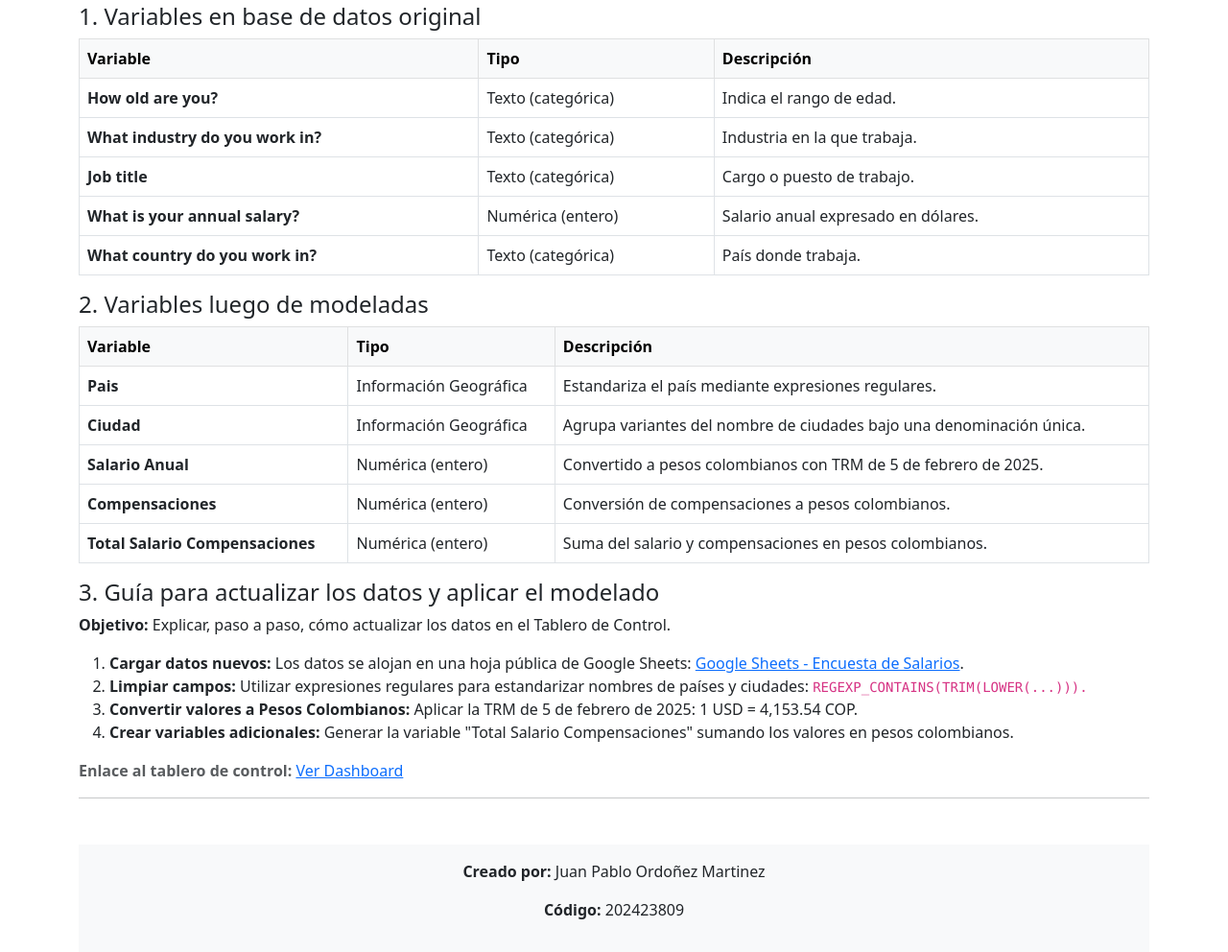
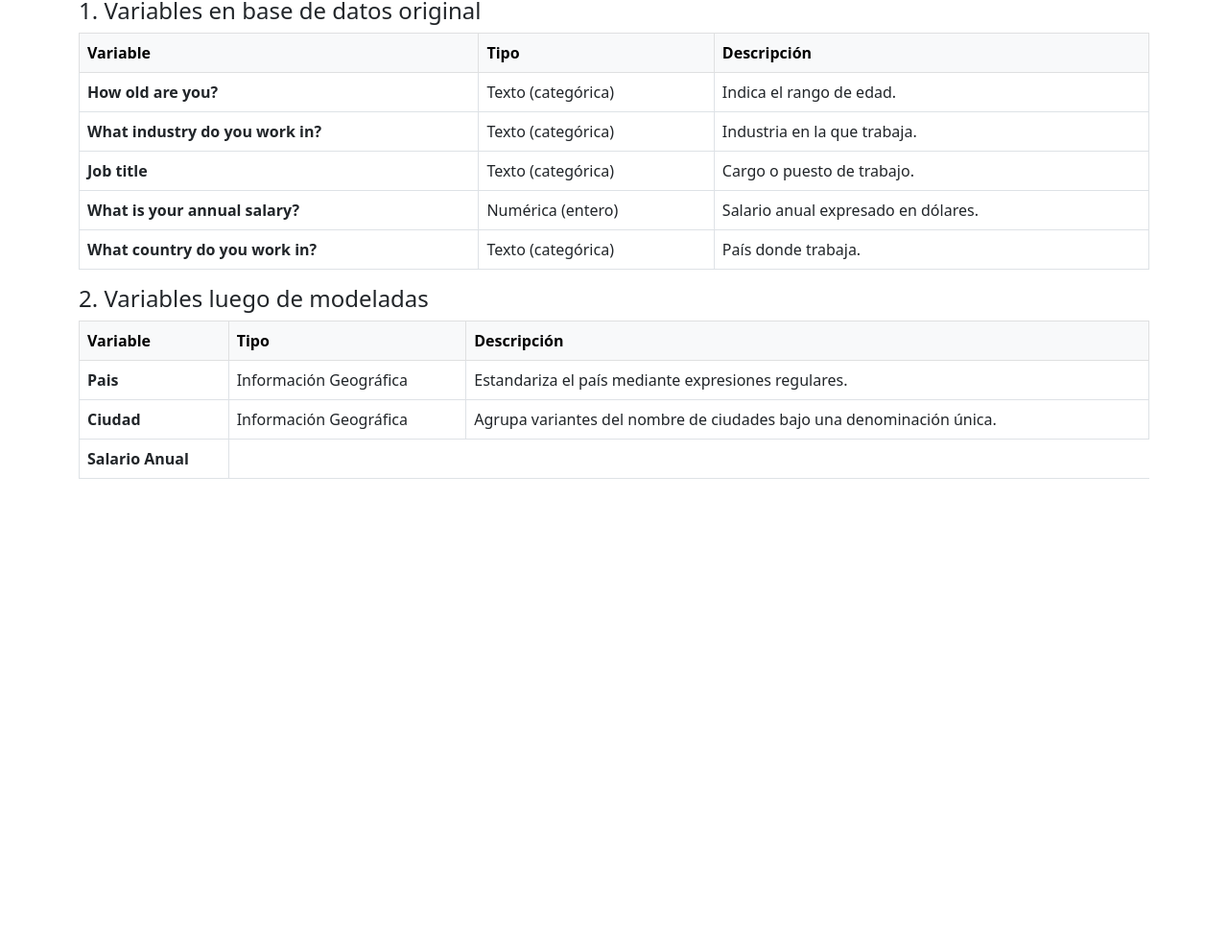
Before and after one commit to jp94om/github_jp, a plain HTML site: page index.html in a window 1280 px wide. Shown: the part 852-1844 px from the top of the page at 96% size. After the commit the page ends 1367 px from the top, so only its background shows below. Drawn offline with nearby package versions, Linux system fonts and the light colour scheme.

Commit message:
Update index.html

```diff
--- a/index.html
+++ b/index.html
@@ -6,6 +6,14 @@
   <meta name="description" content="Tablero de control interactivo sobre la Encuesta de Salarios 2021 de 'Ask a Manager'.">
   <title>Dashboard Analytics</title>
   <link rel="stylesheet" href="https://cdn.jsdelivr.net/npm/bootstrap@5.3.0/dist/css/bootstrap.min.css"/>
+  <style>
+    iframe {
+      max-height: 600px;
+      width: 100%;
+      display: block;
+      margin-bottom: 20px;
+    }
+  </style>
 </head>
 <body class="container mt-4">
 
@@ -16,13 +24,13 @@
   </p>
 
   <!-- DASHBOARD EMBEBIDO -->
-  <div class="text-center mb-4">
+  <div class="clearfix text-center mb-4">
     <iframe
       width="100%"
       height="600"
       src="https://lookerstudio.google.com/embed/reporting/78d9849b-1c2c-4a86-b614-3a43cb3497f6/page/dw8kE"
       frameborder="0"
-      style="border:0"
+      style="border:0; display:block; margin:auto;"
       loading="lazy"
       allowfullscreen
       sandbox="allow-storage-access-by-user-activation allow-scripts allow-same-origin allow-popups allow-popups-to-escape-sandbox">
@@ -94,60 +102,4 @@
         <td>Agrupa variantes del nombre de ciudades bajo una denominación única.</td>
       </tr>
       <tr>
-        <td><strong>Salario Anual</strong></td>
-        <td>Numérica (entero)</td>
-        <td>Convertido a pesos colombianos con TRM de 5 de febrero de 2025.</td>
-      </tr>
-      <tr>
-        <td><strong>Compensaciones</strong></td>
-        <td>Numérica (entero)</td>
-        <td>Conversión de compensaciones a pesos colombianos.</td>
-      </tr>
-      <tr>
-        <td><strong>Total Salario Compensaciones</strong></td>
-        <td>Numérica (entero)</td>
-        <td>Suma del salario y compensaciones en pesos colombianos.</td>
-      </tr>
-    </tbody>
-  </table>
-
-  <h4>3. Guía para actualizar los datos y aplicar el modelado</h4>
-  <p>
-    <strong>Objetivo:</strong> Explicar, paso a paso, cómo actualizar los datos en el Tablero de Control.
-  </p>
-  <ol>
-    <li>
-      <strong>Cargar datos nuevos:</strong>
-      Los datos se alojan en una hoja pública de Google Sheets:
-      <a href="https://docs.google.com/spreadsheets/d/1IPS5dBSGtwYVbjsfbaMCYIWnOuRmJcbequohNxCyGVw/edit#gid=1625408792">Google Sheets - Encuesta de Salarios</a>.
-    </li>
-    <li>
-      <strong>Limpiar campos:</strong>
-      Utilizar expresiones regulares para estandarizar nombres de países y ciudades:
-      <code>REGEXP_CONTAINS(TRIM(LOWER(...))).</code>
-    </li>
-    <li>
-      <strong>Convertir valores a Pesos Colombianos:</strong>
-      Aplicar la TRM de 5 de febrero de 2025: 1 USD = 4,153.54 COP.
-    </li>
-    <li>
-      <strong>Crear variables adicionales:</strong>
-      Generar la variable "Total Salario Compensaciones" sumando los valores en pesos colombianos.
-    </li>
-  </ol>
-
-  <p class="text-muted">
-    <strong>Enlace al tablero de control:</strong>
-    <a href="https://lookerstudio.google.com/reporting/78d9849b-1c2c-4a86-b614-3a43cb3497f6" target="_blank">Ver Dashboard</a>
-  </p>
-
-  <hr/>
-
-  <!-- Pie de página -->
-  <footer class="text-center mt-5 p-3 bg-light">
-    <p><strong>Creado por:</strong> Juan Pablo Ordoñez Martinez</p>
-    <p><strong>Código:</strong> 202423809</p>
-  </footer>
-
-</body>
-</html>
+        <td><strong>Salario Anual</strong></td
```
